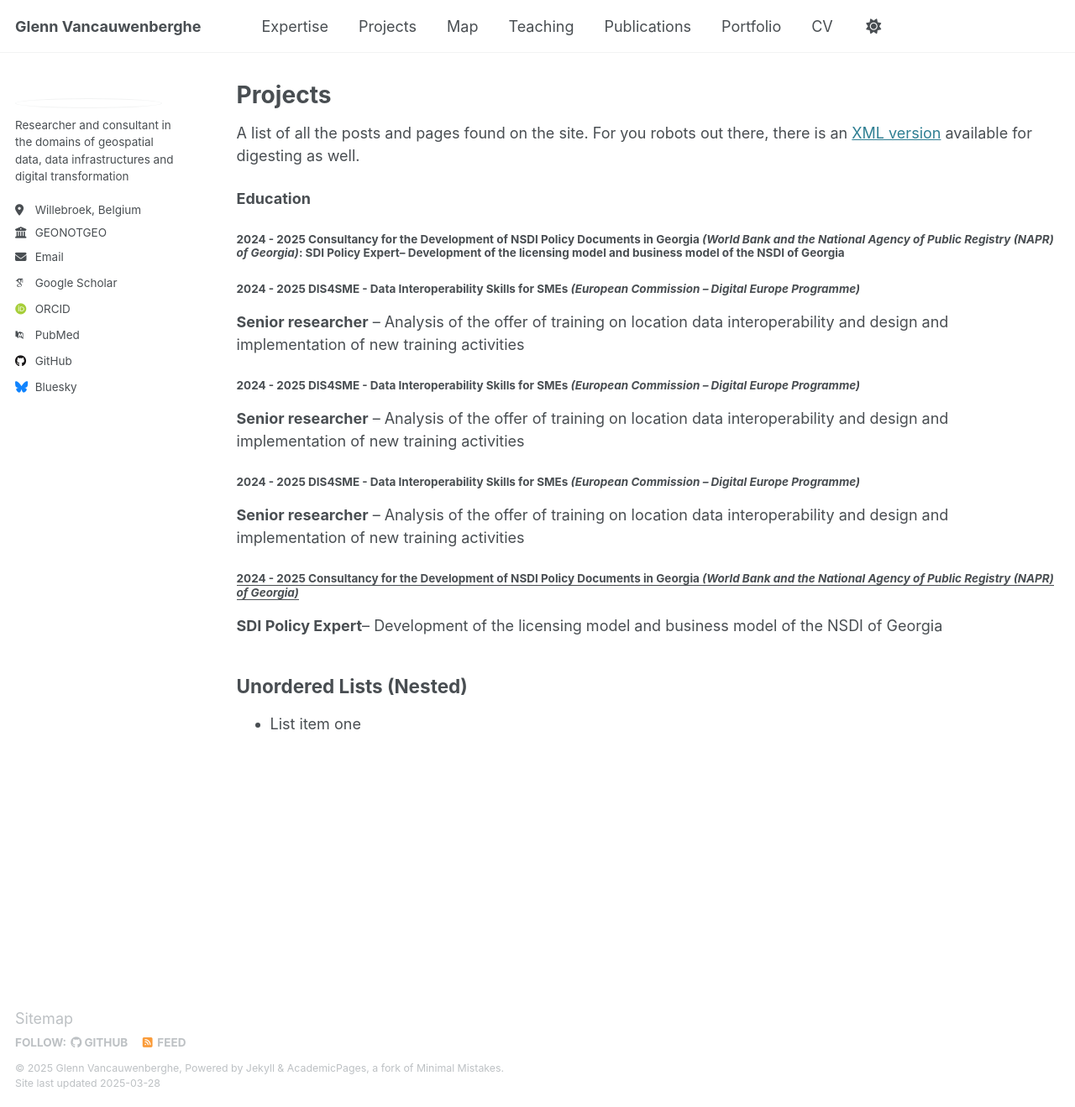
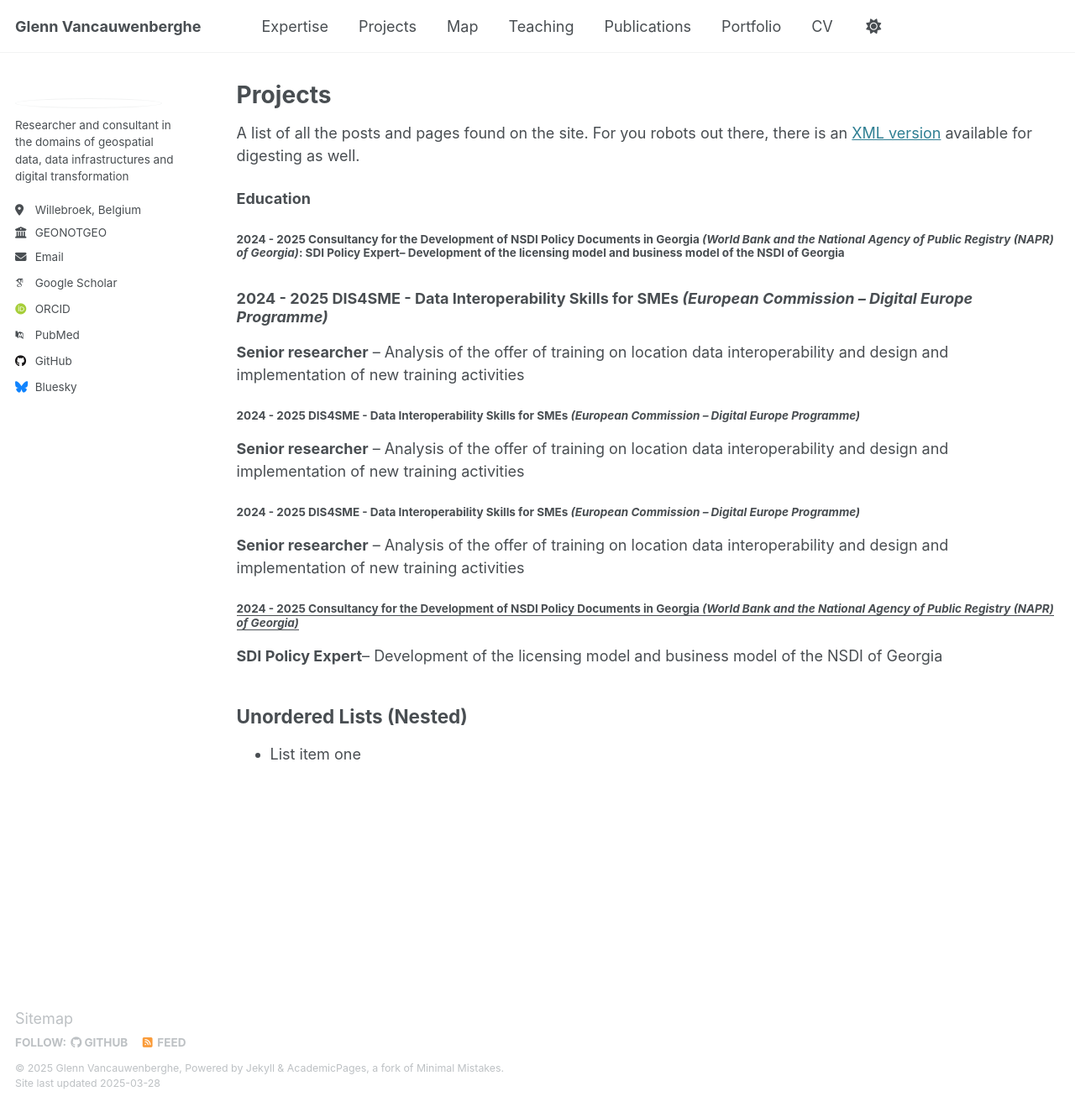
Before and after one commit to GVancauwenberghe/gvancauwenberghe.github.io, a Jekyll site: the page built from _pages/projects.md, in a window 1280 px wide and 1319 px high. Shown: the whole window at 84% size. Built offline with Jekyll 4.4.1, drawn with Linux system fonts in a browser that asks for light colours; some web fonts are replaced.

```diff
--- a/_pages/projects.md
+++ b/_pages/projects.md
@@ -13,7 +13,7 @@ A list of all the posts and pages found on the site. For you robots out there, t
 
 #### 2024 - 2025 Consultancy for the Development of NSDI Policy Documents in Georgia _(World Bank and the National Agency of Public Registry (NAPR) of Georgia)_: **SDI Policy Expert**–   Development of the licensing model and business model of the NSDI of Georgia
 
-#### 2024 - 2025 DIS4SME -  Data Interoperability Skills for SMEs _(European Commission –   Digital Europe Programme)_
+### 2024 - 2025 DIS4SME -  Data Interoperability Skills for SMEs _(European Commission –   Digital Europe Programme)_
 **Senior researcher** –   Analysis of the offer of training on location data interoperability and design and implementation of new training activities
 
 #### 2024 - 2025 DIS4SME -  Data Interoperability Skills for SMEs _(European Commission –   Digital Europe Programme)_
```
